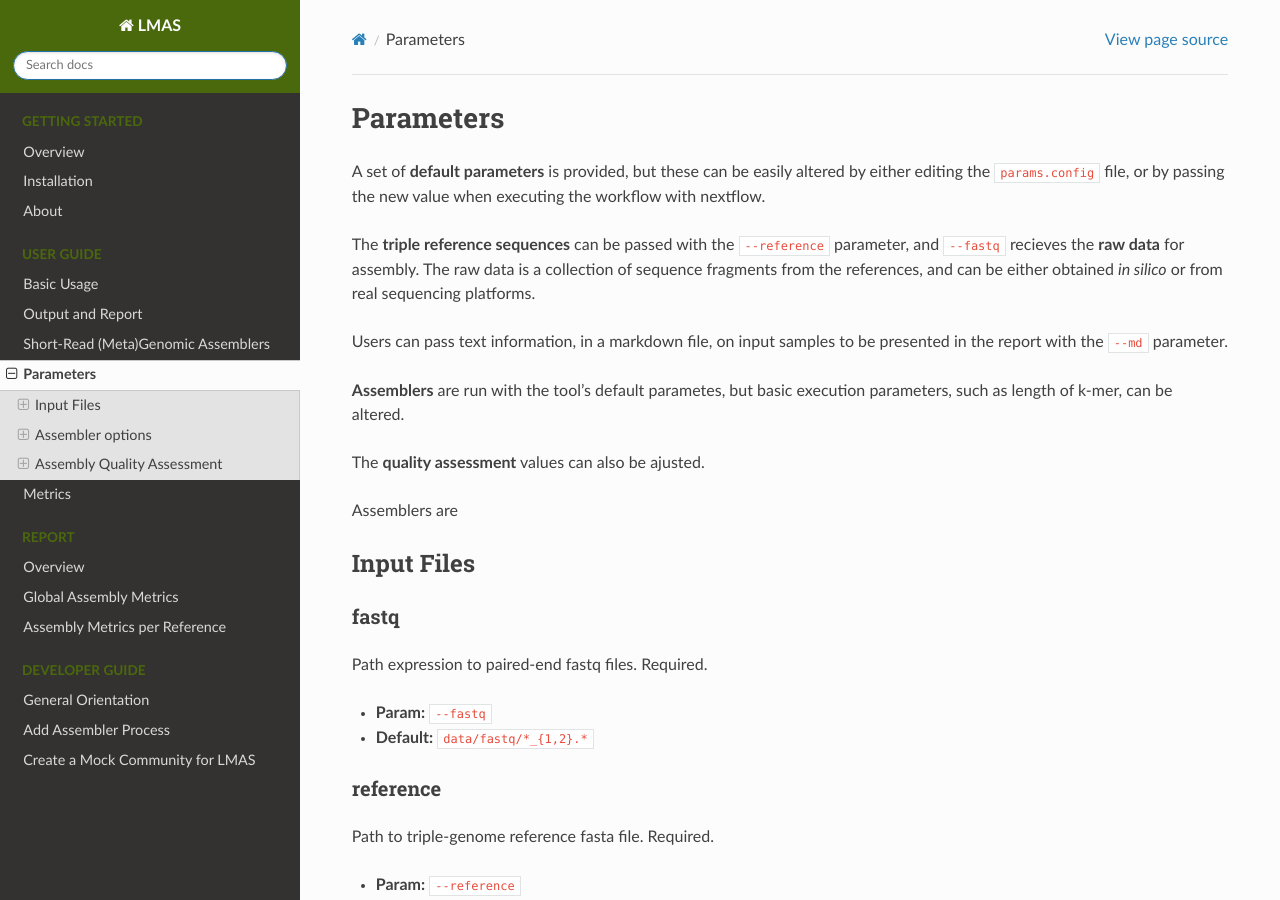
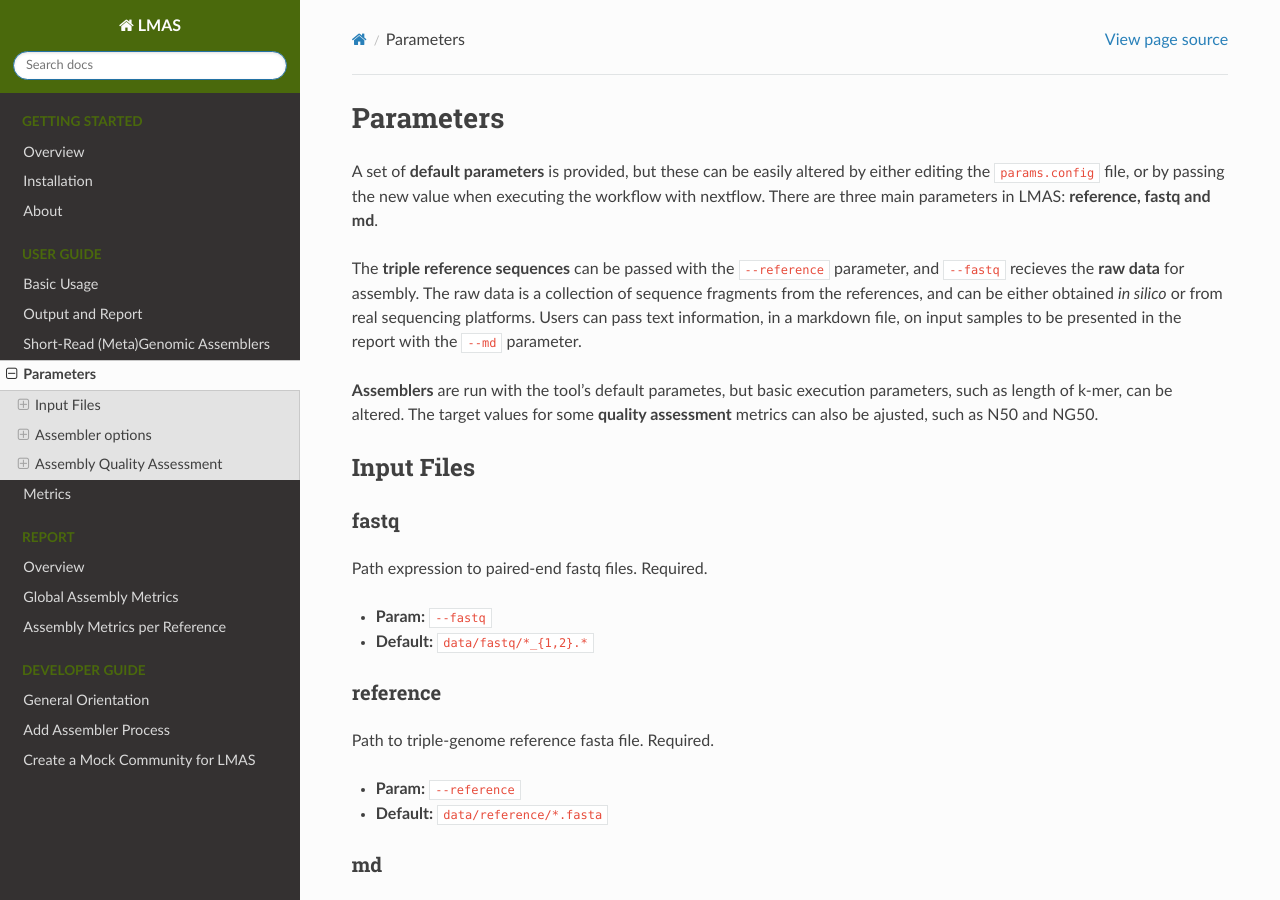
Before and after one commit to B-UMMI/LMAS, a Sphinx documentation site: the page built from docs/user/parameters.rst, in a window 1280 px wide and 900 px high. Built offline with Sphinx 7.4.7 and the Read the Docs theme 2.0.0, drawn with Linux system fonts in a browser that asks for light colours.

Commit message:
Update parameters.rst

```diff
--- a/docs/user/parameters.rst
+++ b/docs/user/parameters.rst
@@ -3,18 +3,16 @@
 
 A set of **default parameters** is provided, but these can be easily altered by either editing the
 ``params.config`` file, or by passing the new value when executing the workflow with nextflow.
+There are three main parameters in LMAS: **reference, fastq and md**.
 
 The **triple reference sequences** can be passed with the ``--reference`` parameter, and ``--fastq`` recieves
 the **raw data** for assembly. The raw data is a collection of sequence fragments from the references, and can be either
-obtained *in silico* or from real sequencing platforms.
+obtained *in silico* or from real sequencing platforms. Users can pass text information, in a markdown file,
+on input samples to be presented in the report with the ``--md`` parameter.
 
-Users can pass text information, in a markdown file, on input samples to be presented in the report with the ``--md`` parameter.
+**Assemblers** are run with the tool's default parametes, but basic execution parameters, such as length of k-mer,
+can be altered. The target values for some **quality assessment** metrics can also be ajusted, such as N50 and NG50.
 
-**Assemblers** are run with the tool's default parametes, but basic execution parameters, such as length of k-mer, can be altered.
-
-The **quality assessment** values can also be ajusted.
-
-Assemblers are
 
 Input Files
 ------------
```
